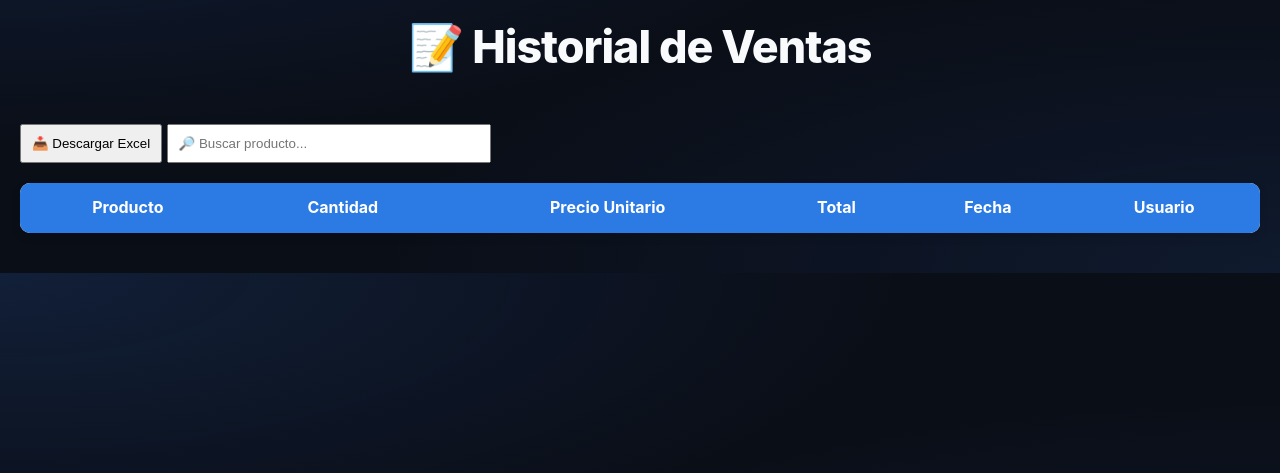
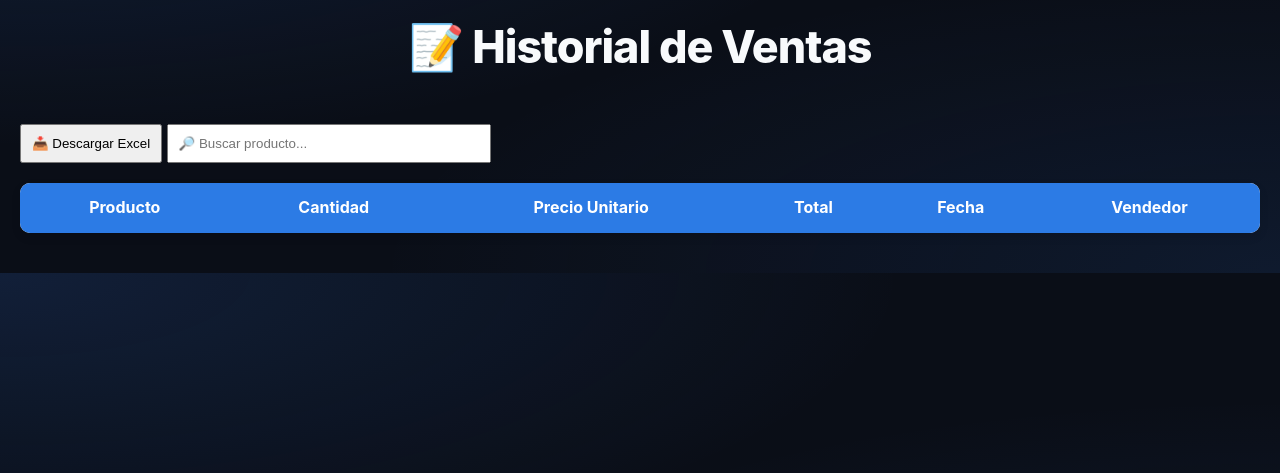
Before and after one commit to Aaronsin14/Inventario, a Flask app: page /historial in a window 1280 px wide. Shown: the part 158-631 px from the top of the page. Run offline with Flask 3, Linux system fonts and the light colour scheme; data that the repository does not hold is empty; some libraries are stand-ins or nearby versions.

Commit message:
Add files via upload

```diff
--- a/templates/historial.html
+++ b/templates/historial.html
@@ -21,11 +21,12 @@
 
 <h1>📝 Historial de Ventas</h1>
 
-<!-- 🔥 NUEVO BOTÓN -->
+<!-- Botón para descargar Excel -->
 <button onclick="descargarExcel()" style="padding:10px;margin-bottom:15px;">
     📥 Descargar Excel
 </button>
 
+<!-- Buscador de historial -->
 <input
     type="text"
     id="buscarVenta"
@@ -33,8 +34,8 @@
     style="padding:10px;margin-bottom:20px;width:300px"
 >
 
+<!-- Tabla de historial -->
 <table class="tabla">
-
     <thead>
         <tr>
             <th>Producto</th>
@@ -42,65 +43,48 @@
             <th>Precio Unitario</th>
             <th>Total</th>
             <th>Fecha</th>
-<th>Usuario</th> <!-- 🔥 NUEVO -->
+            <th>Vendedor</th> <!-- Nuevo campo -->
         </tr>
     </thead>
-
     <tbody id="tablaHistorial"></tbody>
-
 </table>
 
 <script>
+async function cargarHistorial(){
+    const res = await fetch("/api/historial");
+    const data = await res.json();
+    const tabla = document.getElementById("tablaHistorial");
+    tabla.innerHTML = "";
 
-async function cargarHistorial(){
-
-const res = await fetch("/api/historial")
-const data = await res.json()
-
-const tabla = document.getElementById("tablaHistorial")
-
-tabla.innerHTML=""
-
-data.forEach(v=>{
-
+    data.forEach(v => {
         tabla.innerHTML += `
-
 <tr>
     <td>${v.producto}</td>
     <td>${v.cantidad}</td>
     <td>$${Number(v.precio_unitario).toLocaleString()}</td>
     <td>$${Number(v.total).toLocaleString()}</td>
     <td>${v.fecha}</td>
-<td>${v.usuario}</td> <!-- 🔥 NUEVO -->
+    <td>${v.vendedor}</td> <!-- Mostrar vendedor -->
 </tr>
-
-`
-
-})
-
+        `;
+    });
 }
 
-document.getElementById("buscarVenta").addEventListener("keyup",function(){
+// Buscador de historial
+document.getElementById("buscarVenta").addEventListener("keyup", function(){
+    let texto = this.value.toLowerCase();
+    document.querySelectorAll("#tablaHistorial tr").forEach(row => {
+        row.style.display = row.innerText.toLowerCase().includes(texto) ? "" : "none";
+    });
+});
 
-let texto = this.value.toLowerCase()
-
-document.querySelectorAll("#tablaHistorial tr").forEach(row=>{
-
-row.style.display = row.innerText.toLowerCase().includes(texto)
-? ""
-: "none"
-
-})
-
-})
-
-/* 🔥 NUEVA FUNCIÓN */
+// Función para descargar Excel
 function descargarExcel(){
     window.location.href = "/exportar_excel";
 }
 
-cargarHistorial()
-
+// Cargar historial al iniciar
+cargarHistorial();
 </script>
 
 </body>
--- a/templates/vender.html
+++ b/templates/vender.html
@@ -23,6 +23,7 @@
 
 <h1>💰 Vender Productos</h1>
 
+<!-- Buscador de productos -->
 <input
     type="text"
     id="buscarProducto"
@@ -30,8 +31,10 @@ placeholder="🔎 Buscar producto..."
     style="padding:10px;margin-bottom:20px;width:300px"
 >
 
+<!-- Lista de productos -->
 <div id="lista"></div>
 
+<!-- Script JS -->
 <script src="/static/vender.js"></script>
 
 </body>
```
Lines whose indentation alone changed are shown as unchanged.
